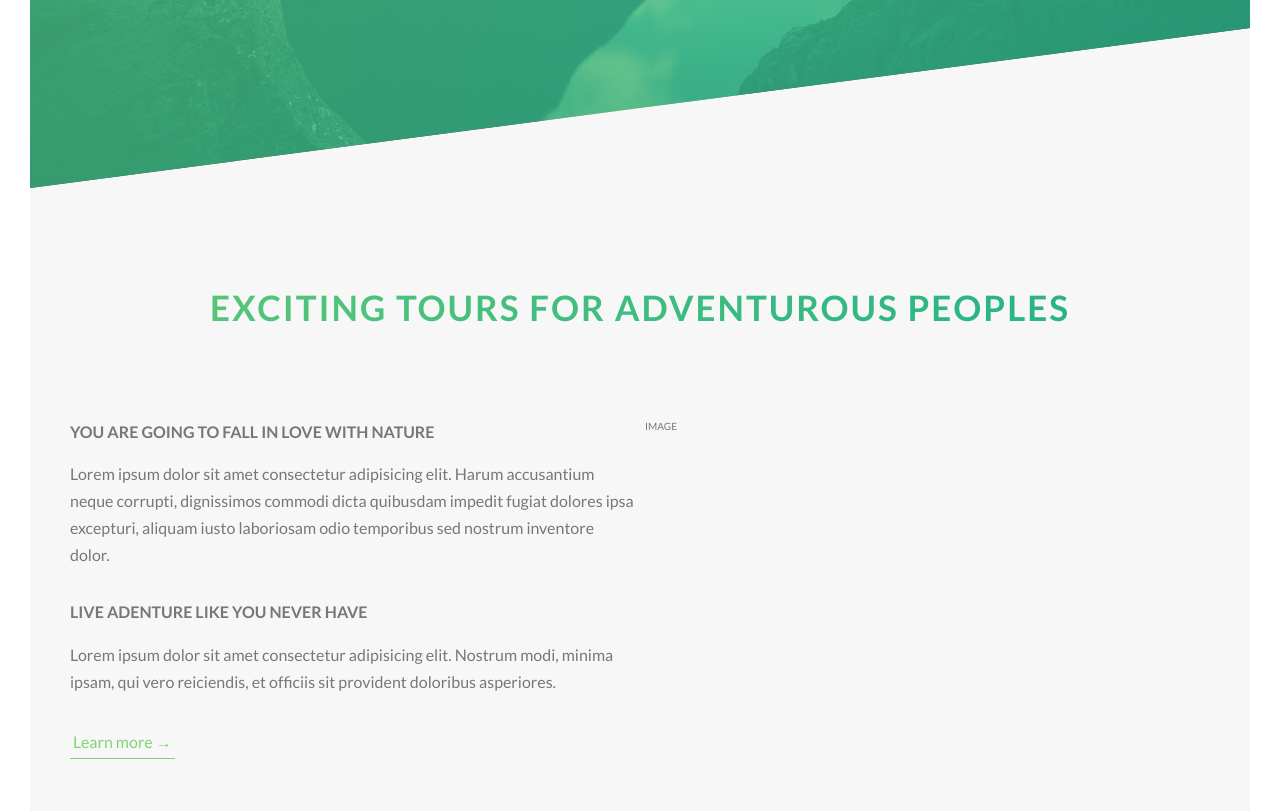
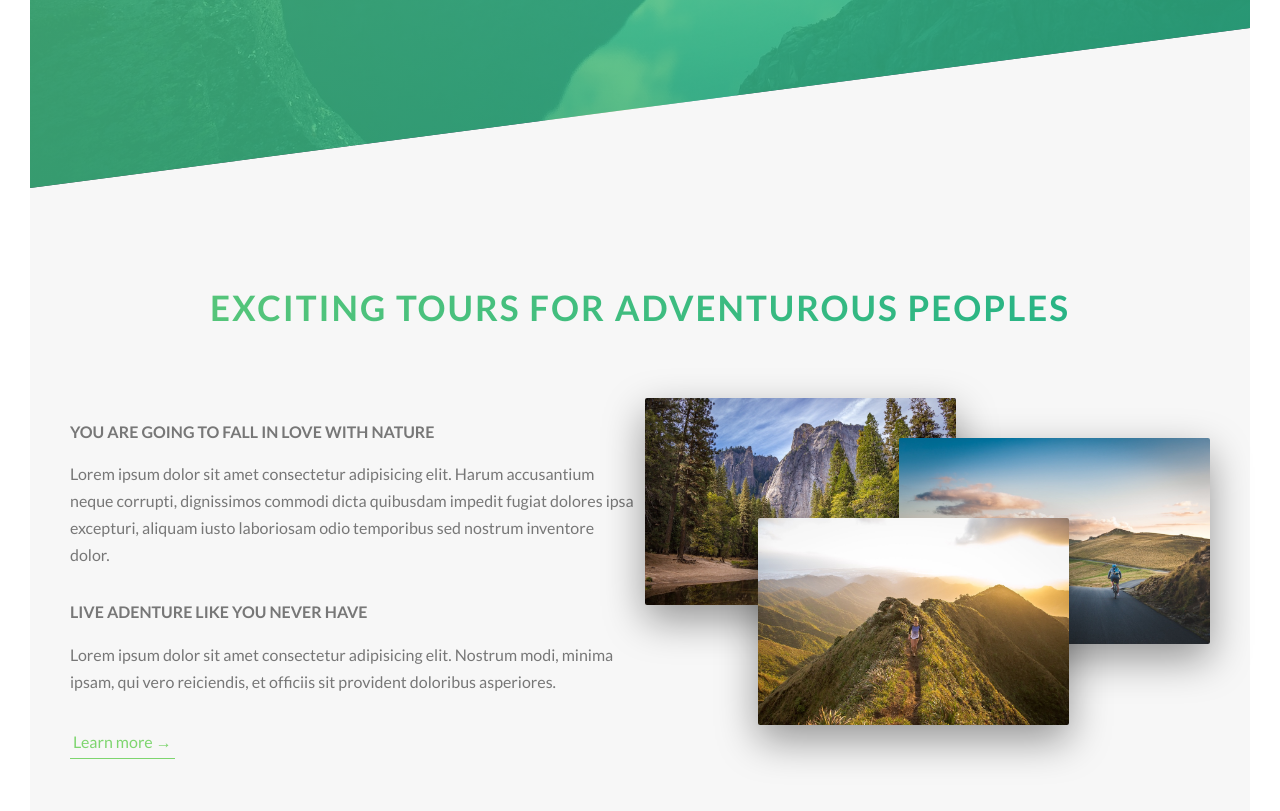
Before and after one commit to abhilashasokan/Natours, a website: page index.html in a window 1280 px wide. Shown: the part 602-1413 px from the top of the page. Drawn offline with Linux system fonts and the light colour scheme.

Commit message:
Image started

```diff
--- a/index.html
+++ b/index.html
@@ -48,7 +48,11 @@
                     <a href="#" class="btn-text">Learn more &rarr;</a>
                 </div>
                 <div class="col-1-of-2">
-                    IMAGE
+                    <div class="composition">
+                        <img src="img/nat-1-large.jpg" alt="photo 1" class="composition__photo composition__photo--p1">
+                        <img src="img/nat-2-large.jpg" alt="photo 2" class="composition__photo composition__photo--p2">
+                        <img src="img/nat-3-large.jpg" alt="photo 3" class="composition__photo composition__photo--p3">
+                    </div>
                 </div>
             </div>
         </section>
--- /dev/null
+++ b/sass/components/composition.scss
@@ -0,0 +1,21 @@
+.composition {
+    position: relative;
+    &__photo {
+        width: 55%;
+        box-shadow: 0 1.5rem 4rem rgba($color-black, .4);
+        border-radius: 2px;
+        position: absolute;
+        &--p1{
+            left: 0;
+            top: -2rem;
+        }
+        &--p2{
+            right: 0;
+            top: 2rem;
+        }
+        &--p3{
+            left: 20%;
+            top: 10rem;
+        }
+    }
+}
--- a/sass/main.scss
+++ b/sass/main.scss
@@ -8,7 +8,7 @@
 @import "base/utilities";
 
 @import "components/button";
-
+@import "components/composition";
 
 @import "layout/grid";
 @import "layout/header";
```
Also changed, not shown: css/style.css.
